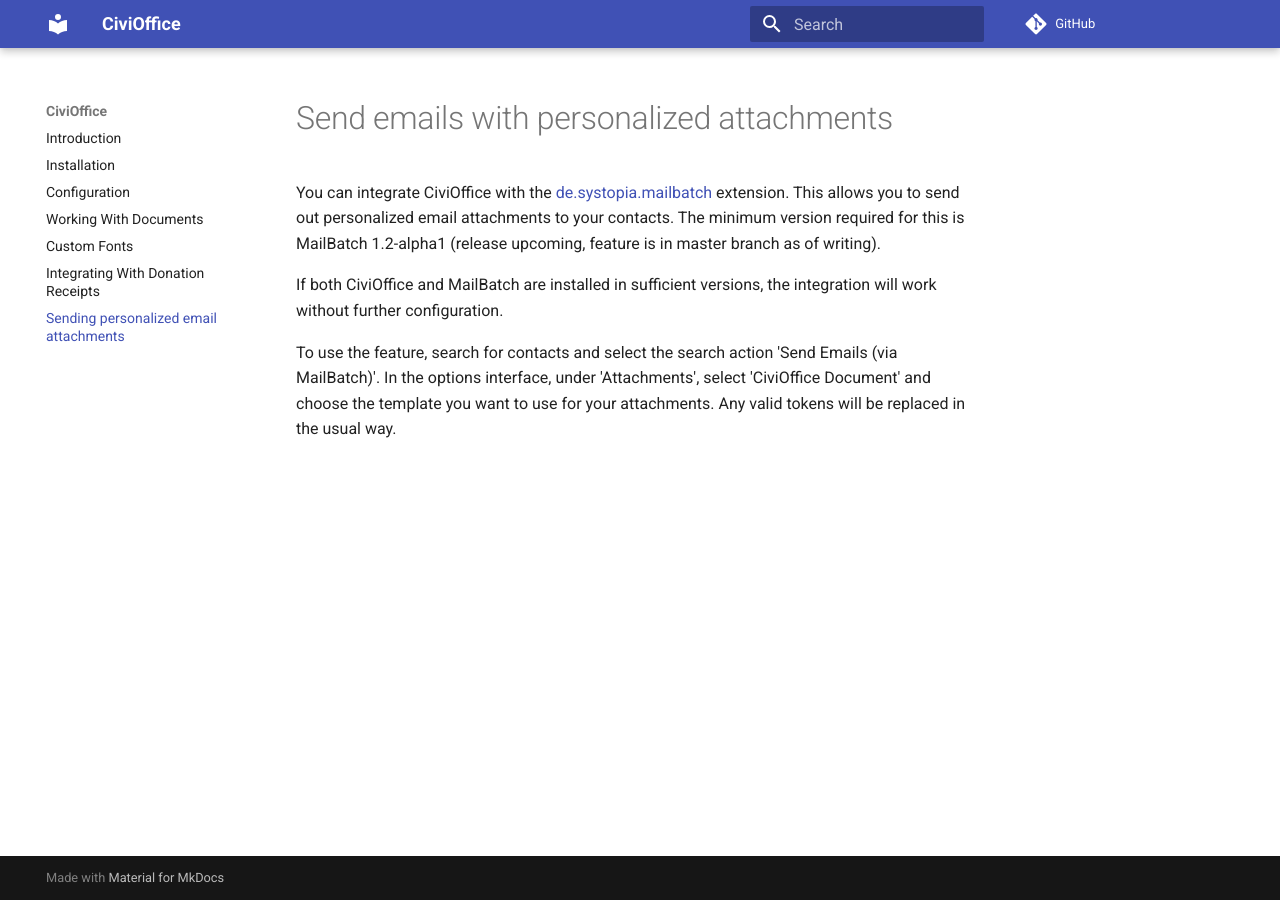
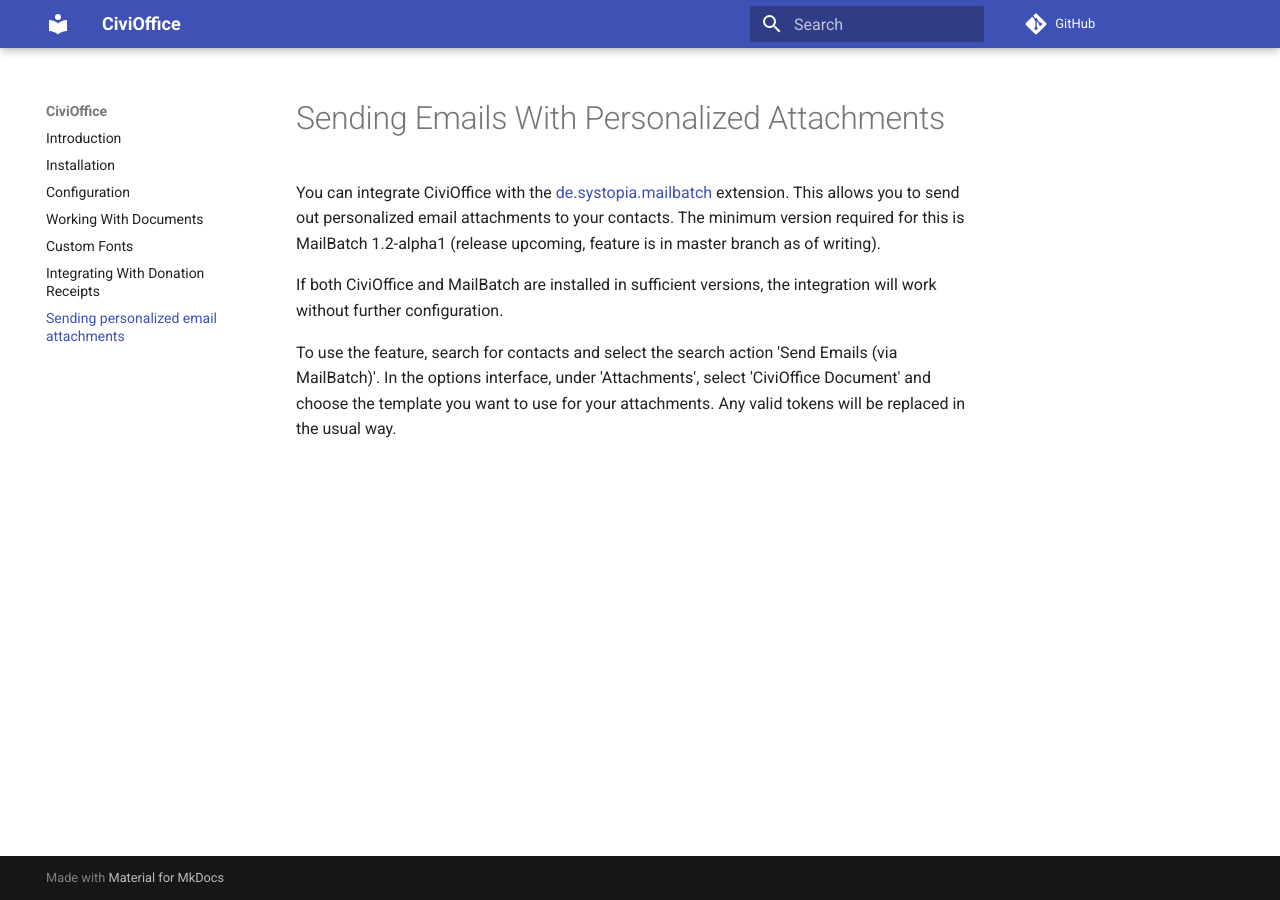
Before and after one commit to systopia/de.systopia.civioffice, an MkDocs documentation site: the page built from docs/integrating-with-mail-batch.md, in a window 1280 px wide. Built offline with MkDocs 1.6.1 and Material for MkDocs 9.7.7, drawn with Linux system fonts in a browser that asks for light colours; comment, search, counter and statistics services are not loaded.

Commit message:
Update integrating-with-mail-batch.md
Minor corrections

```diff
--- a/docs/integrating-with-mail-batch.md
+++ b/docs/integrating-with-mail-batch.md
@@ -1,4 +1,4 @@
-# Send emails with personalized attachments
+# Sending Emails With Personalized Attachments
 
 You can integrate CiviOffice
 with the [de.systopia.mailbatch](https://github.com/systopia/de.systopia.mailbatch) extension. This allows you to send out personalized email attachments to your contacts. The minimum version required for this is MailBatch 1.2-alpha1 (release upcoming, feature is in master branch as of writing).
```
